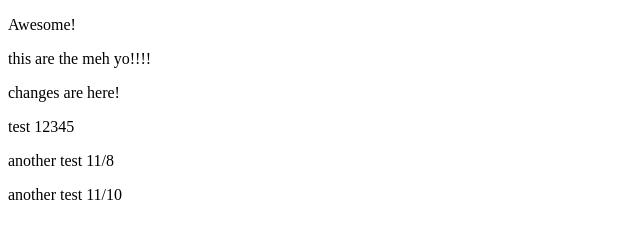
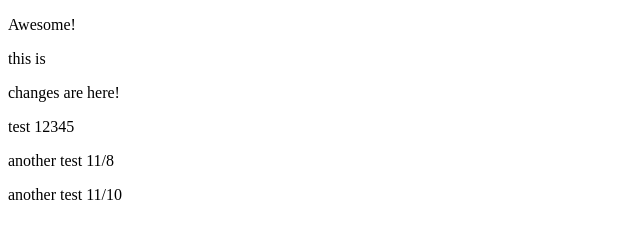
Before and after one commit to jaryroxas/Test, a plain HTML site: page index.html in a window 1280 px wide. Shown: the full height of the page, 0-640 px from the left. Drawn offline with Linux system fonts and the light colour scheme.

Commit message:
Update index.html

```diff
--- a/index.html
+++ b/index.html
@@ -8,7 +8,7 @@
 <body>
   <div id="content">
   <p>Awesome!</p>
-  <p>this are the meh yo!!!!</p>
+  <p>this is</p>
   <p>changes are here!</p>
   <p>test 12345</p>
   <p>another test 11/8</p>
```
